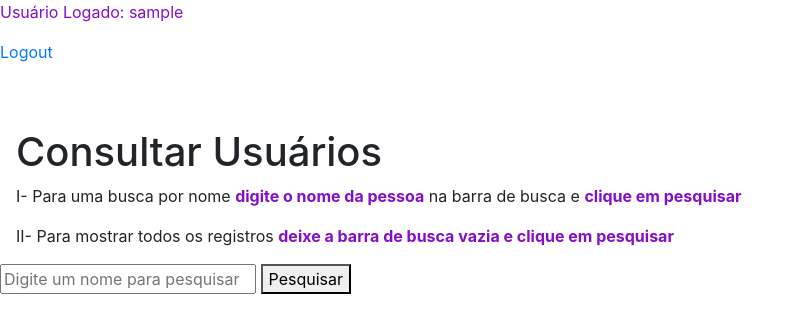
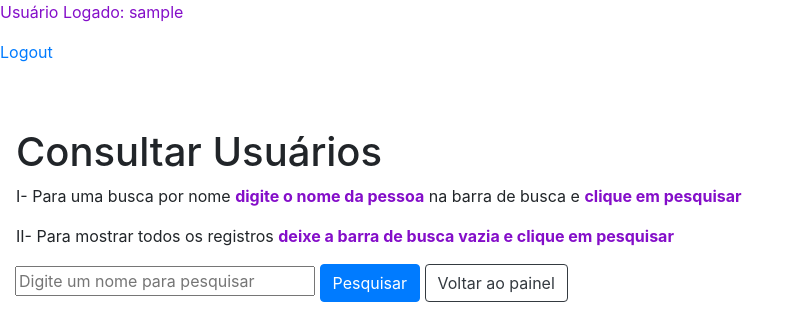
Before and after one commit to YasminMoraesB/Site-Astra-Faux, a PHP site: page /consultar_usuario.php in a window 1280 px wide. Shown: the top 310 px of the page, without its empty margins (0-804 px from the left). Run offline with PHP 8.4, Linux system fonts and the light colour scheme; the visitor is signed in with stand-in values (Sample User, id 1).

Commit message:
update consultar_usuario.php
update consultar

```diff
--- a/Astra Faux/consultar_usuario.php
+++ b/Astra Faux/consultar_usuario.php
@@ -40,25 +40,48 @@ include ('conexao.php');
     </header>
 
     <form action="">
-        <input name="busca" placeholder="Digite um nome para pesquisar" type="text">
-        <button type="submit">Pesquisar</button>
+        <input style="width:300px; margin-left: 15px; " name="busca" placeholder="Digite um nome para pesquisar" type="text">
+        <button type="submit" class="btn btn-primary">Pesquisar</button>
+        <a class="btn btn-outline-dark" href="painel_produtos.php" role="button">Voltar ao painel</a>
     </form>
+
+
 
     <?php
 
         include("conexao.php");
 
 
+            //Criando o nome de cada Coluna, usando Bootstrap junto
+            echo "<table class = 'table table-striped table-bordered '>";
+            echo "<thead class='thead-dark'>";
+
+            echo "<tr>";
+            echo "<th>ID</th>";
+            echo "<th>Nome</th>";
+            echo "<th>Senha</th>";
+            echo "<th>Data de Nascimento</th>";
+            echo "<th>Email</th>";
+            echo "<th>Endereço</th>";
+            echo "<th>Complemento</th>";
+            echo "<th>Cidade</th>";
+            echo "<th>Estado</th>";
+            echo "<th>CEP</th>";
+            echo "<th>Ações</th>";
+            echo "</tr>";
+
+            echo "</thead>";
+
         if(!isset($_GET ['busca'])){
             $sqli = "SELECT * FROM usuario";
-            $resultado = $mysqli->query($sqli) or die ("Erro ao consultar dados". $mysqli -> error);
+            $resultado = $mysqli->query($sqli) or die ("Erro ao consultar dados");
         } else {
 
                    // Por questão de segurança e para evitar a injeção no banco de dados é feito esse comando real_escape_string
 
             $busca = $mysqli ->real_escape_string ($_GET['busca']);
             $sqlBusca = "SELECT * FROM usuario WHERE nome LIKE '%$busca%'";
-            $resultado = $mysqli->query($sqlBusca) or die ("Erro ao consultar dados". $mysqli -> error);
+            $resultado = $mysqli->query($sqlBusca) or die ("Erro ao consultar dados");
 
             if ($resultado ->num_rows ==0 ){
                 echo "<td>Nenhum resultado encontrado</td>";
@@ -98,25 +121,6 @@ include ('conexao.php');
 
 
 
-            //Criando o nome de cada Coluna, usando Bootstrap junto
-            echo "<table class = 'table table-striped table-bordered '>";
-            echo "<thead class='thead-dark'>";
-
-            echo "<tr>";
-            echo "<th>ID</th>";
-            echo "<th>Nome</th>";
-            echo "<th>Senha</th>";
-            echo "<th>Data de Nascimento</th>";
-            echo "<th>Email</th>";
-            echo "<th>Endereço</th>";
-            echo "<th>Complemento</th>";
-            echo "<th>Cidade</th>";
-            echo "<th>Estado</th>";
-            echo "<th>CEP</th>";
-            echo "<th>Ações</th>";
-            echo "</tr>";
-
-            echo "</thead>";
 
 
 
```
